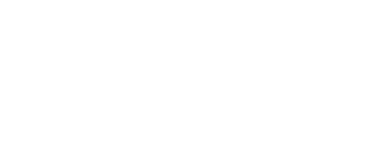
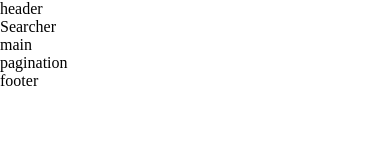
Before and after one commit to davidlealo/ejercicioMediaQueries, a plain HTML site: page index.html in a window 390 px wide. Drawn offline with Linux system fonts and the light colour scheme.

Commit message:
segundo commit: grilla de version mobile

```diff
--- a/assets/css/styleMobile.css
+++ b/assets/css/styleMobile.css
@@ -0,0 +1,35 @@
+*{
+    margin-top: 0px;
+    margin-left: 0px;
+    padding-left: 0px;
+    padding-top: 0px;
+}
+.header{
+    grid-area: header;
+}
+.searcher{
+    grid-area: searcher;
+}
+.main{
+    grid-area: main;
+}
+.pagination{
+    grid-area: pagination;
+}
+.footer{
+    grid-area: footer;
+}
+.content-grid{
+    display: grid;
+    grid-template-areas:
+    'header'
+    'searcher'
+    'main'
+    'pagination'
+    'footer';
+}
+@media (max-width: 576px){
+
+
+
+}
--- a/index.html
+++ b/index.html
@@ -9,6 +9,23 @@
     <title>Document</title>
 </head>
 <body>
+    <div class="content-grid">
+        <div class="header">
+            header
+        </div>
+        <div class="searcher">
+            Searcher
+        </div>
+        <div class="main">
+            main
+        </div>
+        <div class="pagination">
+            pagination
+        </div>
+        <div class="footer">
+            footer
+        </div>
+    </div>
 
 </body>
 </html>
```
